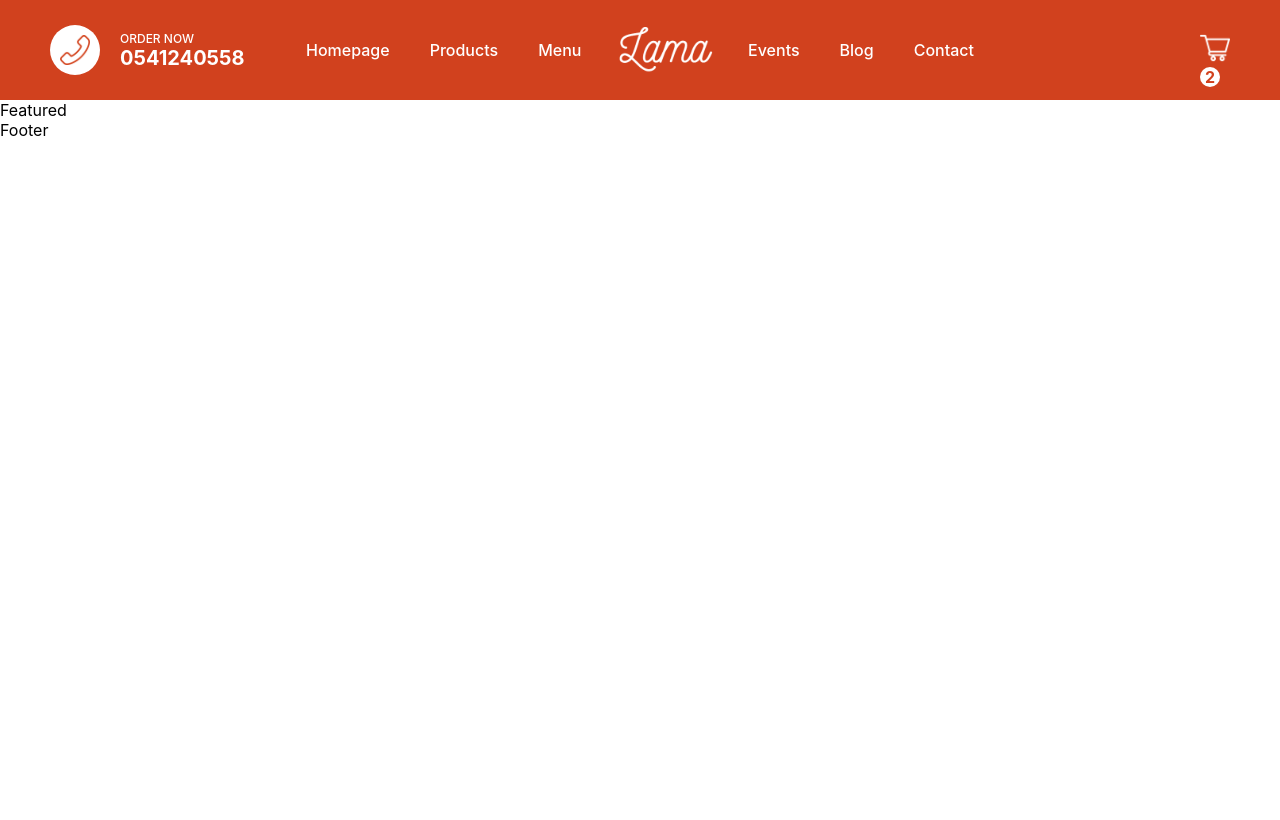
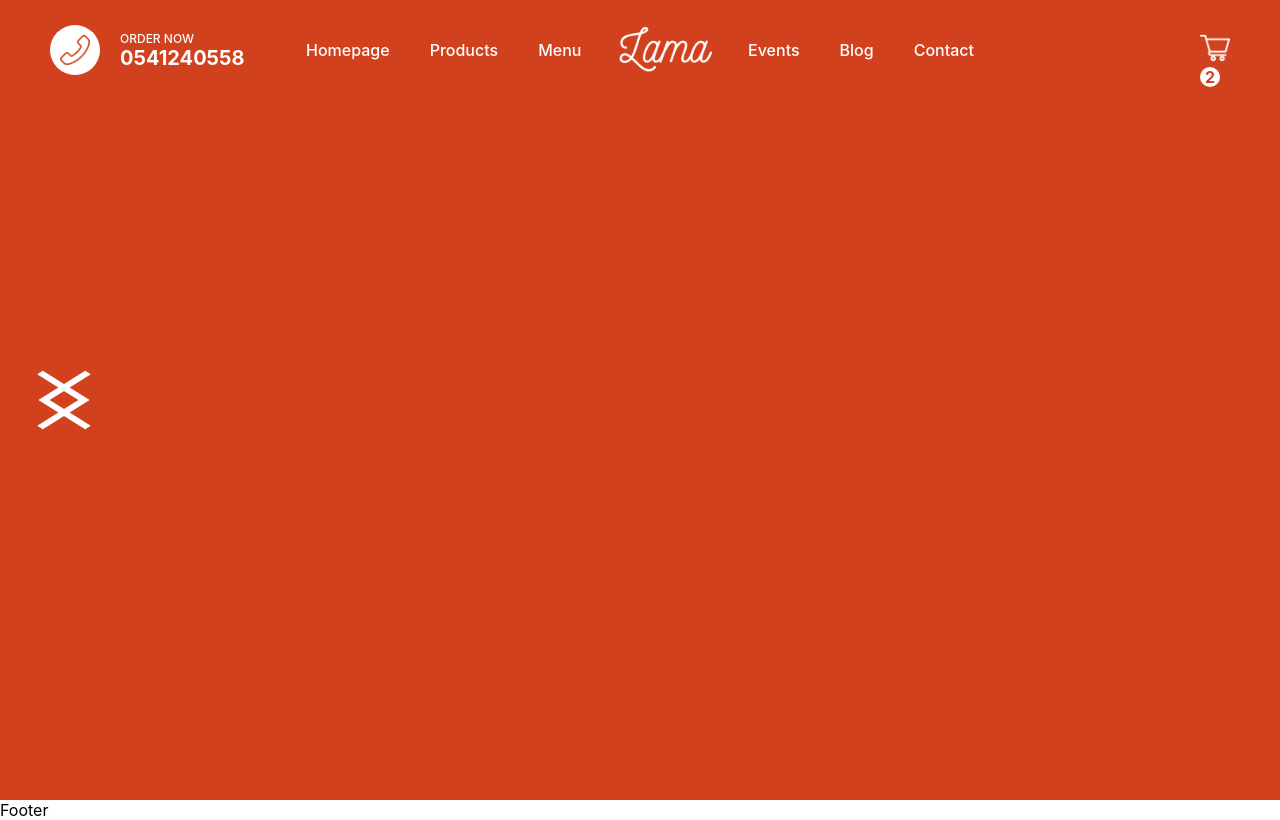
Before and after one commit to jonnymbir/pizzaria, a Next.js app: page / in a window 1280 px wide. Built offline with nearby package versions, Linux system fonts and the light colour scheme.

Commit message:
added featured page

```diff
--- a/components/Featured.jsx
+++ b/components/Featured.jsx
@@ -3,9 +3,29 @@ import Image from "next/image";
 import styles from "../styles/Featured.module.css";
 
 function Featured() {
+
+    const images = [
+        "/img/featured.png",
+        "/img/featured2.png",
+        "/img/featured3.png",
+    ]
+
     return (
-        <div>
-           Featured
+        <div className={styles.container}>
+            <div className={styles.arrowContainer} style={{ left: 0 }}>
+                <Image src="/img/arrowl.png" alt="" layout="fill"/>
+           </div>
+           <div className={styles.wrapper}>
+             <div className={styles.imgContainer}>
+                {/* { images.map((img, i) => (
+                    <Image src="/img/pizza.png" alt="" key={i} layout="fill"/>
+                ))
+                } */}
+             </div>
+           </div>
+           <div className={styles.arrowContainer} style={{ left: 0 }}>
+                <Image src="/img/arrowr.png" alt="" layout="fill"/>
+           </div>
         </div>
     )
 }
--- a/pages/index.js
+++ b/pages/index.js
@@ -6,7 +6,7 @@ export default function Home() {
   return (
     <div>
       <Head>
-        <title>Create Next App</title>
+        <title>Pizza Restaurant in Ghana</title>
         <meta name="description" content="Generated by create next app" />
         <link rel="icon" href="/favicon.ico" />
       </Head>
--- a/styles/Featured.module.css
+++ b/styles/Featured.module.css
@@ -0,0 +1,13 @@
+.container{
+    height: calc(100vh - 100px);
+    background-color: #d1411e;
+}
+
+.arrowContainer{
+    position: absolute;
+    width: 10%;
+    height: 10%;
+    top: 0;
+    bottom: 0;
+    margin: auto;
+}
```
